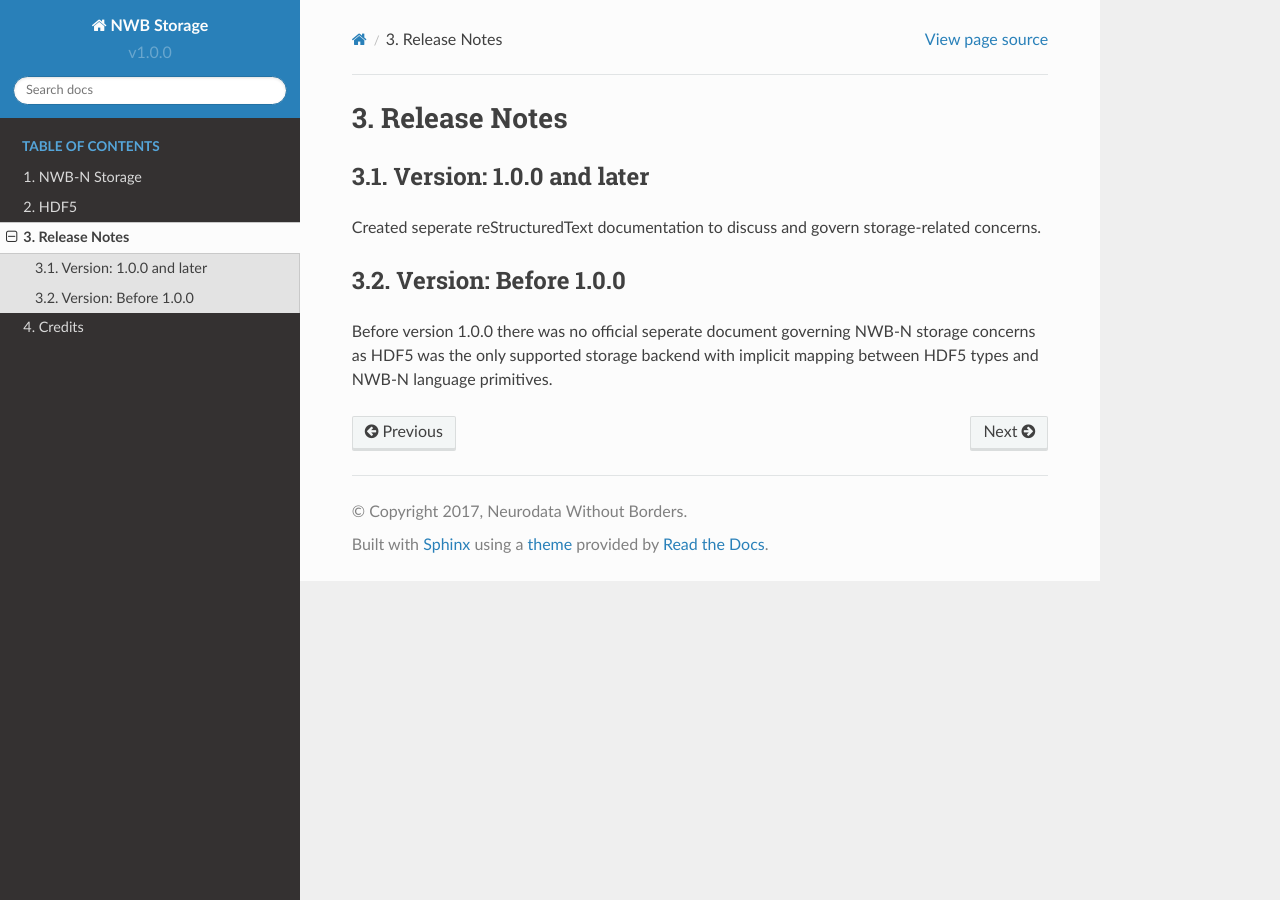
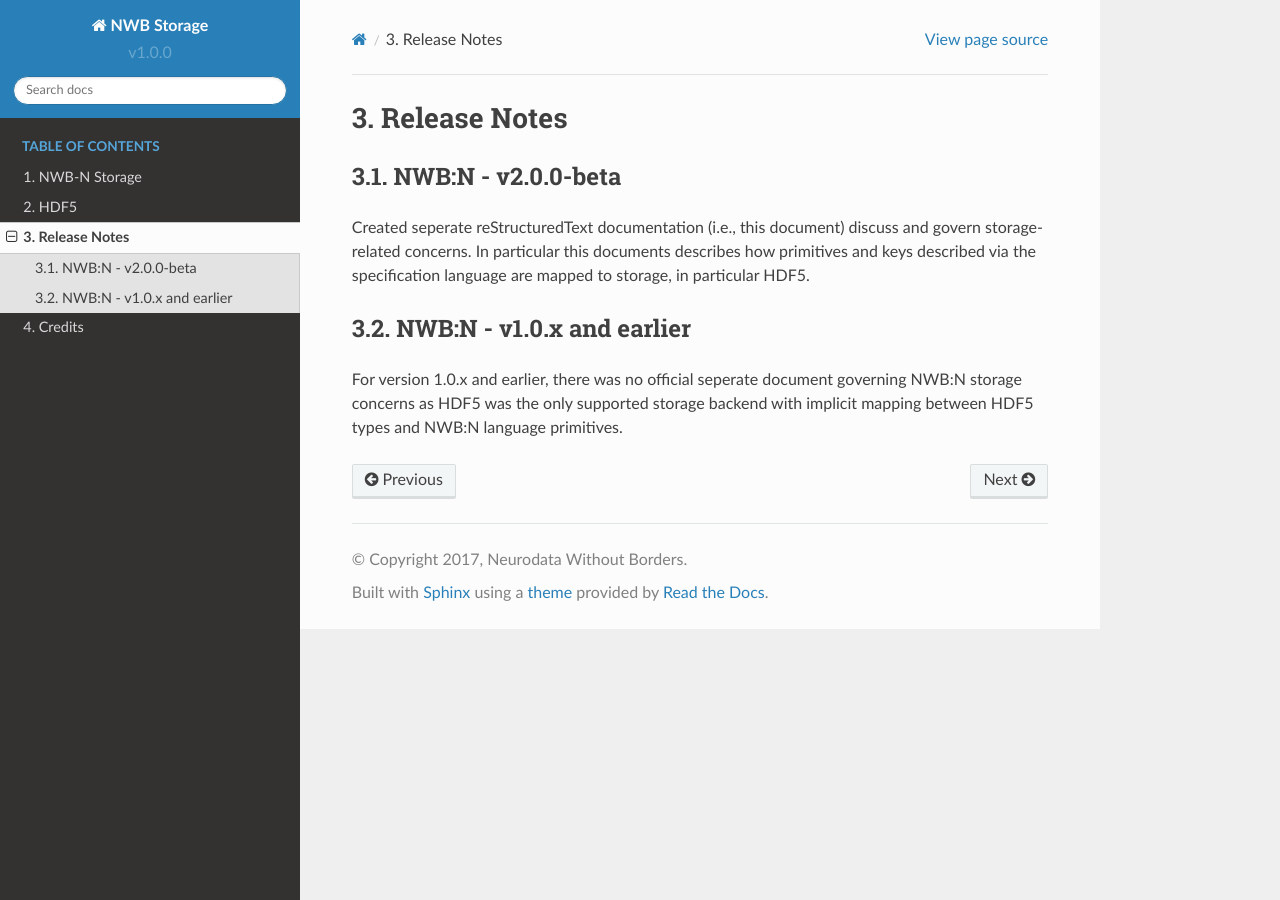
Before and after one commit to NeurodataWithoutBorders/nwb-schema, a Sphinx documentation site: the page built from docs/storage/source/storage_release_notes.rst, in a window 1280 px wide. Built offline with Sphinx 7.4.7 and the Read the Docs theme 2.0.0, drawn with Linux system fonts in a browser that asks for light colours.

Commit message:
Updated storge release notes section headings

```diff
--- a/docs/storage/source/storage_release_notes.rst
+++ b/docs/storage/source/storage_release_notes.rst
@@ -2,14 +2,16 @@
 Release Notes
 =============
 
-Version: 1.0.0 and later
-========================
+NWB:N - v2.0.0-beta
+===================
 
-Created seperate reStructuredText documentation to discuss and govern storage-related concerns.
+Created seperate reStructuredText documentation (i.e., this document) discuss and govern
+storage-related concerns. In particular this documents describes how primitives and keys
+described via the specification language are mapped to storage, in particular HDF5.
 
-Version: Before 1.0.0
-=====================
+NWB:N - v1.0.x and earlier
+==========================
 
-Before version 1.0.0 there was no official seperate document governing NWB-N storage concerns as
-HDF5 was the only supported storage backend with implicit mapping between HDF5 types and NWB-N
+For version 1.0.x and earlier, there was no official seperate document governing NWB:N storage concerns as
+HDF5 was the only supported storage backend with implicit mapping between HDF5 types and NWB:N
 language primitives.
```
